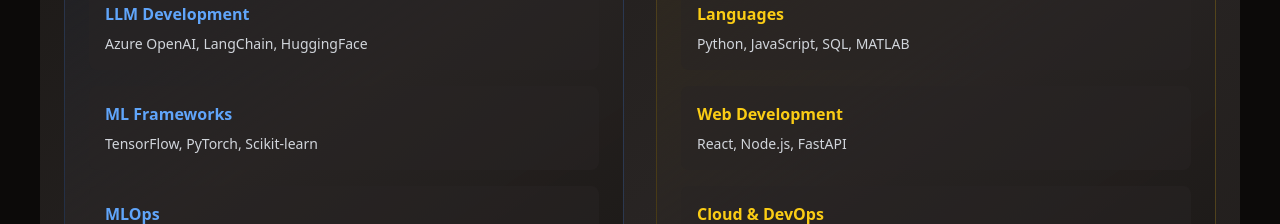
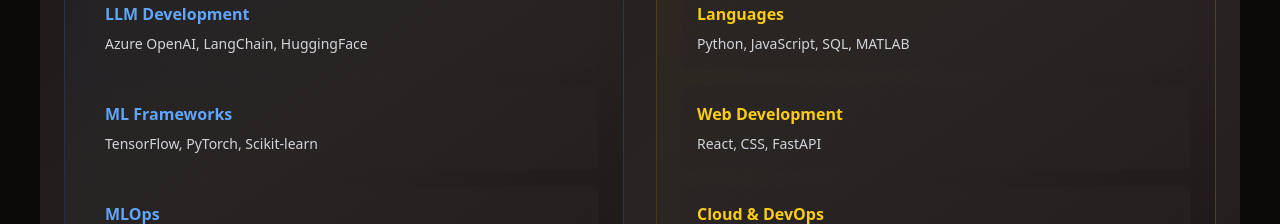
Before and after one commit to Fredheda/Portfolio, a React (Vite) app in the folder frontend/: page / in a window 1280 px wide. Shown: the part 1900-2124 px from the top of the page. Built offline with nearby package versions, Linux system fonts and the light colour scheme.

Commit message:
remove node js

```diff
--- a/frontend/src/components/About.jsx
+++ b/frontend/src/components/About.jsx
@@ -302,7 +302,7 @@
                   <div className="flex justify-between items-center mb-2">
                     <p className="text-yellow-400 font-semibold">Web Development</p>
                   </div>
-                  <p className="text-gray-300 text-sm">React, Node.js, FastAPI</p>
+                  <p className="text-gray-300 text-sm">React, CSS, FastAPI</p>
                 </div>
 
                 <div className="bg-stone-800/50 p-4 rounded-lg transform transition-transform hover:translate-x-1 hover:bg-stone-800/70">
```
